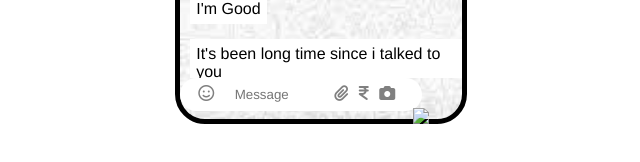
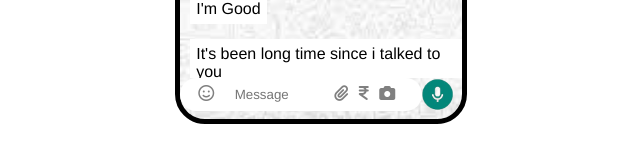
Before and after one commit to NaveenBupati/ui, a plain HTML site: page index.html in a window 1280 px wide. Shown: the part 426-588 px from the top of the page, without its empty margins (319-959 px from the left). Drawn offline with Linux system fonts and the light colour scheme; files whose address does not match are found by name.

Commit message:
Update index.html

```diff
--- a/index.html
+++ b/index.html
@@ -84,7 +84,7 @@
             <span><i class="fa-solid fa-paperclip att"></i></span>
             <span><i class="fa-solid fa-indian-rupee-sign rupee"></i></span>
             <span><i class="fas fa-camera camera"></i></span>
-              <img src="./assests/mic.png"/>
+              <img src="./mic.png"/>
         </div>
 
     </div>
```
